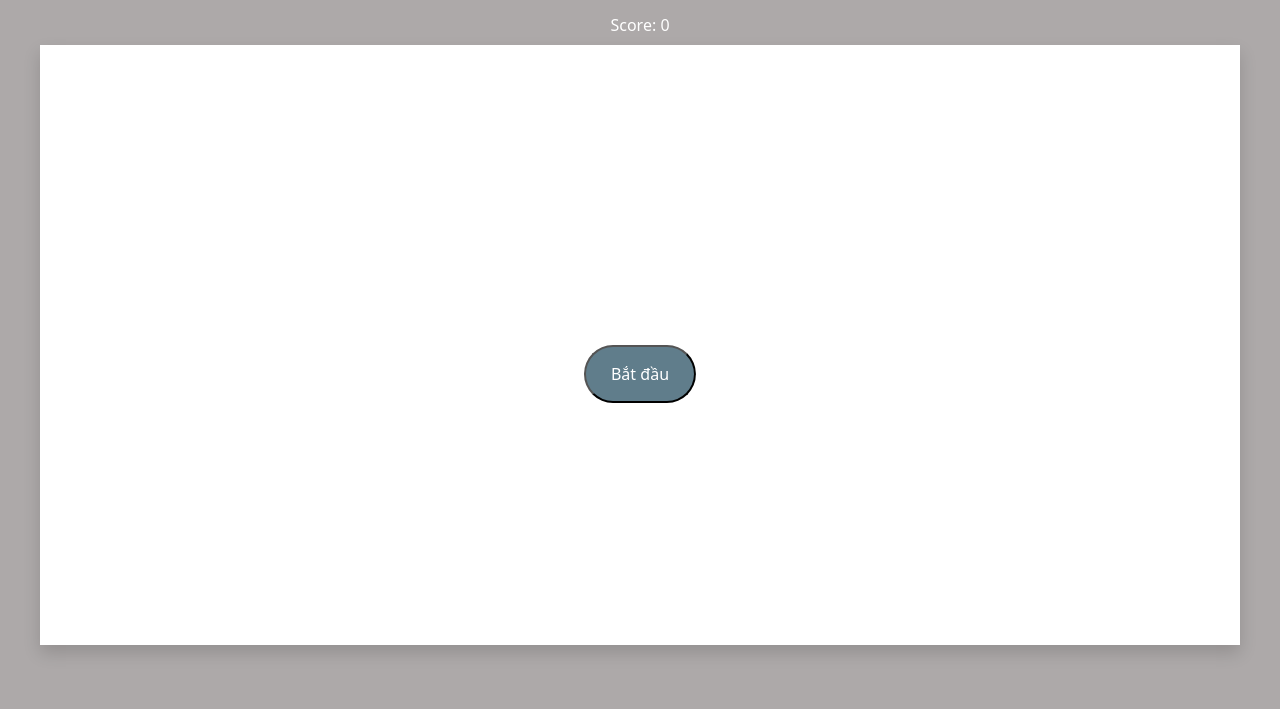
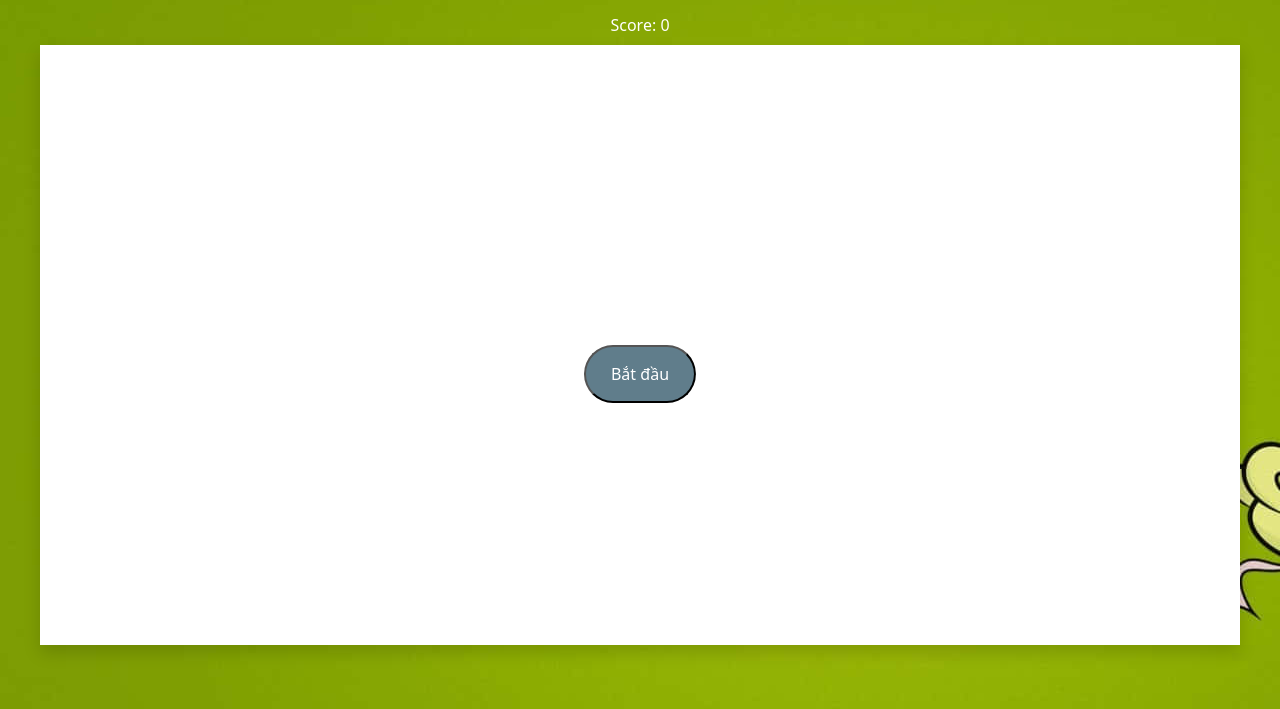
Before and after one commit to Banhbaochienxu/Snake, a plain HTML site: page index.html in a window 1280 px wide. Shown: the part 91-800 px from the top of the page. Drawn offline with nearby package versions, Linux system fonts and the light colour scheme.

Commit message:
update backgound

```diff
--- a/style.css
+++ b/style.css
@@ -5,7 +5,7 @@
 }
 
 body {
-    background-color: rgb(173, 169, 169);
+    background: url(img/snake-game-1680-x-1050-background-6syqer1fr6oahe0b.jpg);
     color: #fff;
 }
 
```
Also changed, not shown: img/snake-game-1680-x-1050-background-6syqer1fr6oahe0b.jpg (added).
